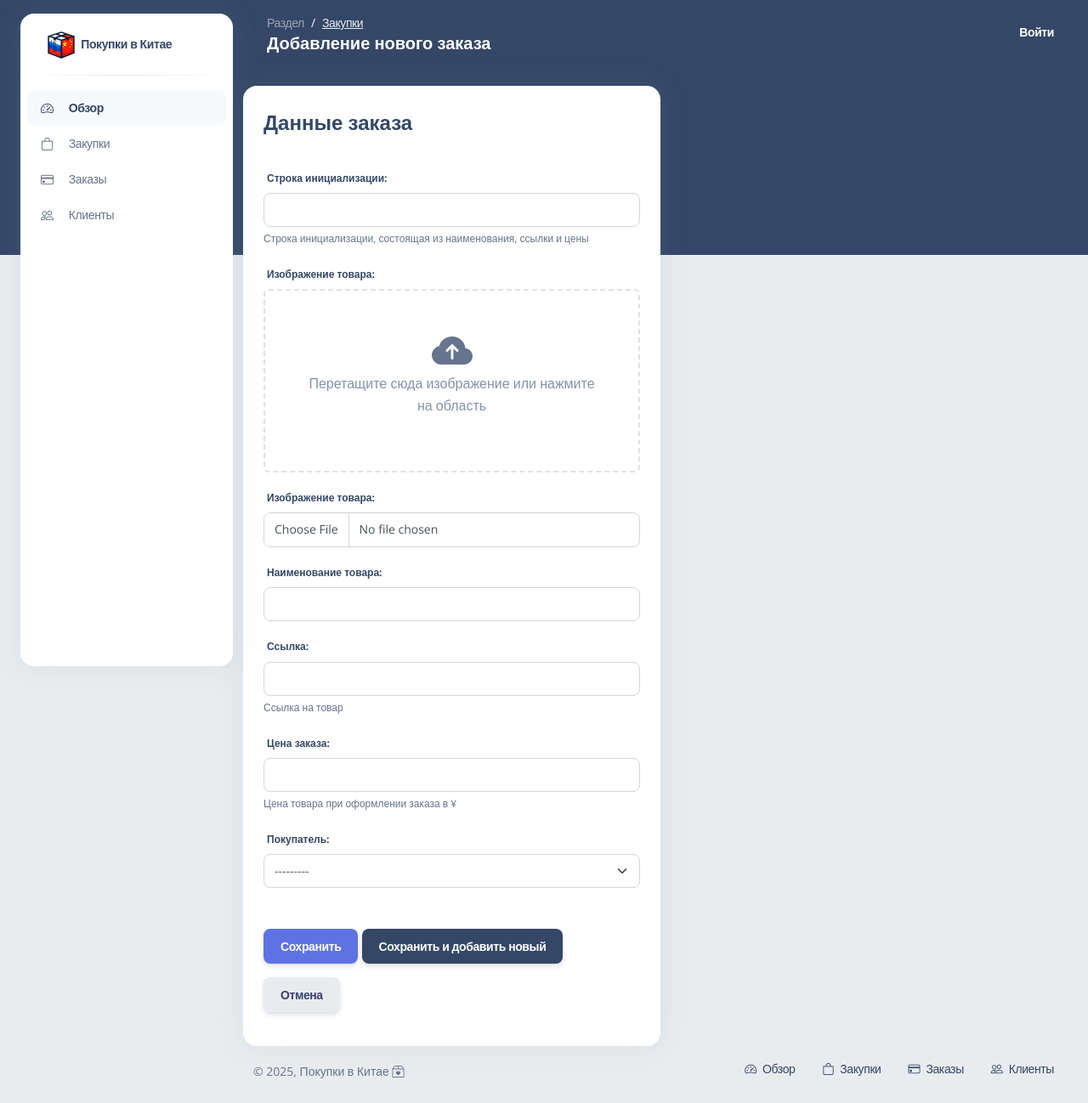
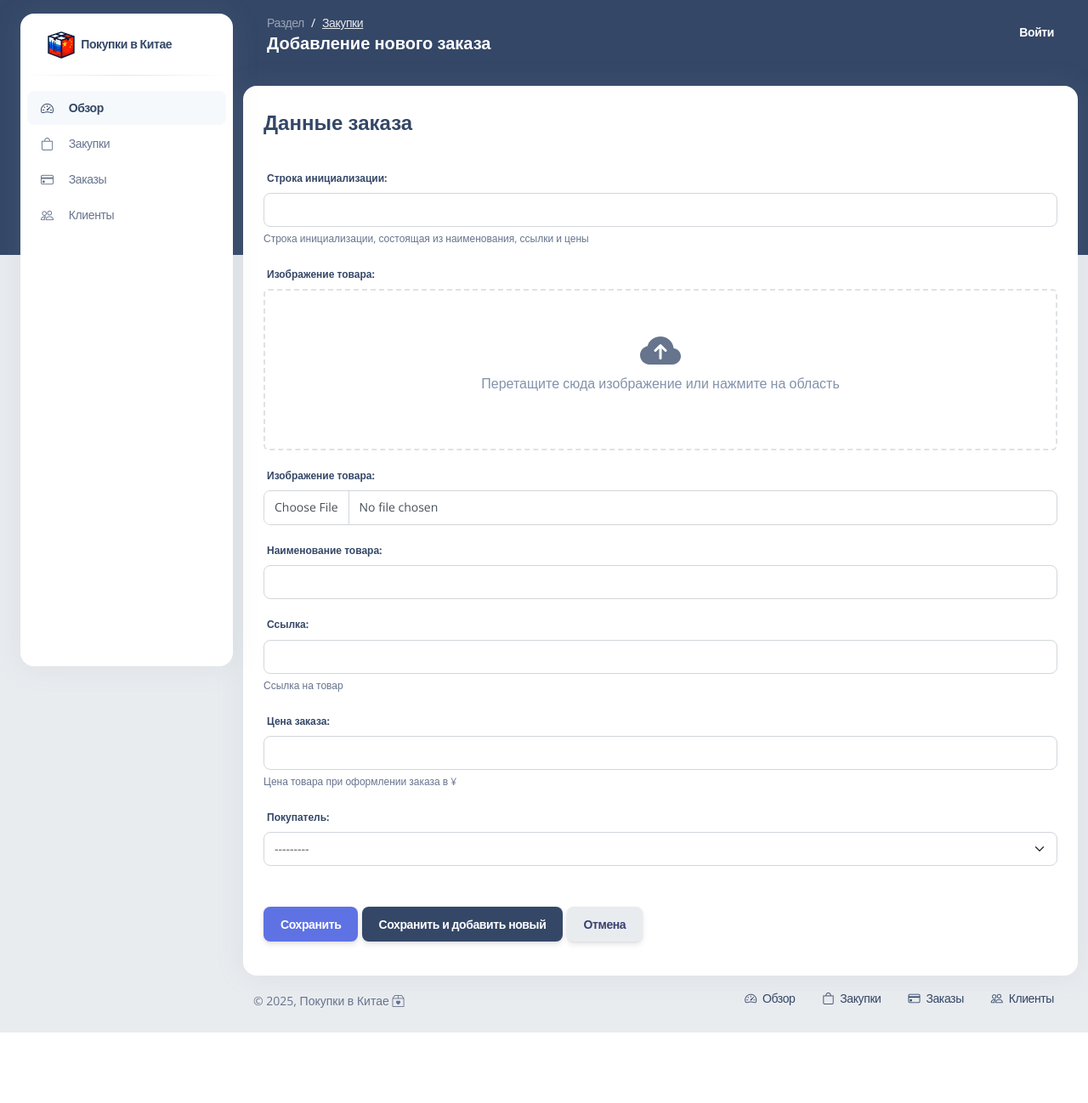
Before and after one commit to ale88andr/pik, a Django app: page /purchases/1/new-order in a window 1280 px wide. Shown: the whole page at 85% size. After the commit the page ends 1215 px from the top, so only its background shows below. Run offline with Django 5.2, Linux system fonts and the light colour scheme; data comes from the database, SQL or seed files in the repository; some libraries are stand-ins or nearby versions.

Commit message:
Fix: view order form

```diff
--- a/order/templates/order/v2/form.html
+++ b/order/templates/order/v2/form.html
@@ -3,7 +3,7 @@
 {% block content %}
     <form method="POST" enctype="multipart/form-data">
         {% csrf_token %}
-        <div class="card col-lg-6 col-12">
+        <div class="card col-xxl-7 col-12">
             <div class="card-body">
                 <fieldset>
                     <legend class="text-dark">
```
